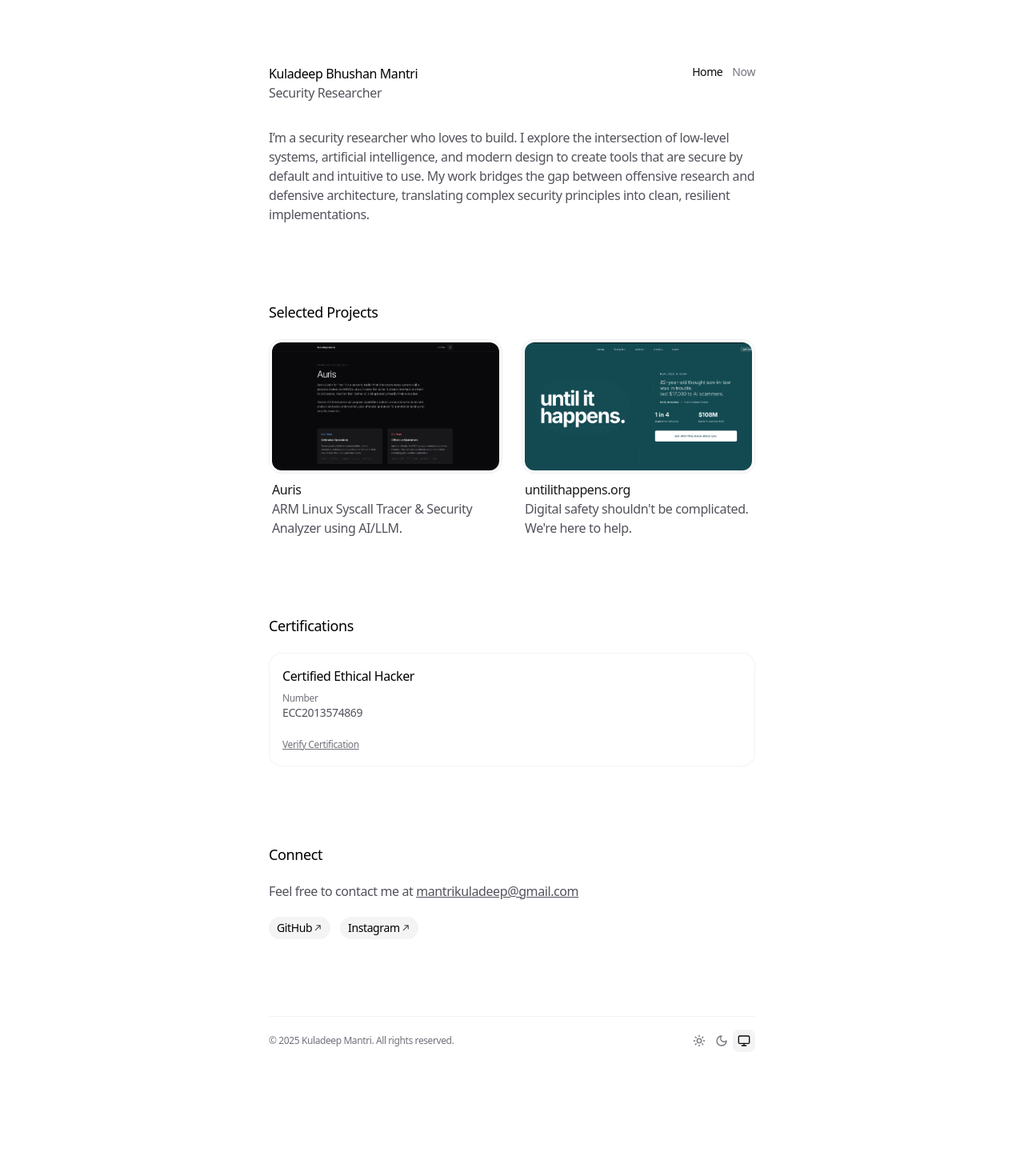
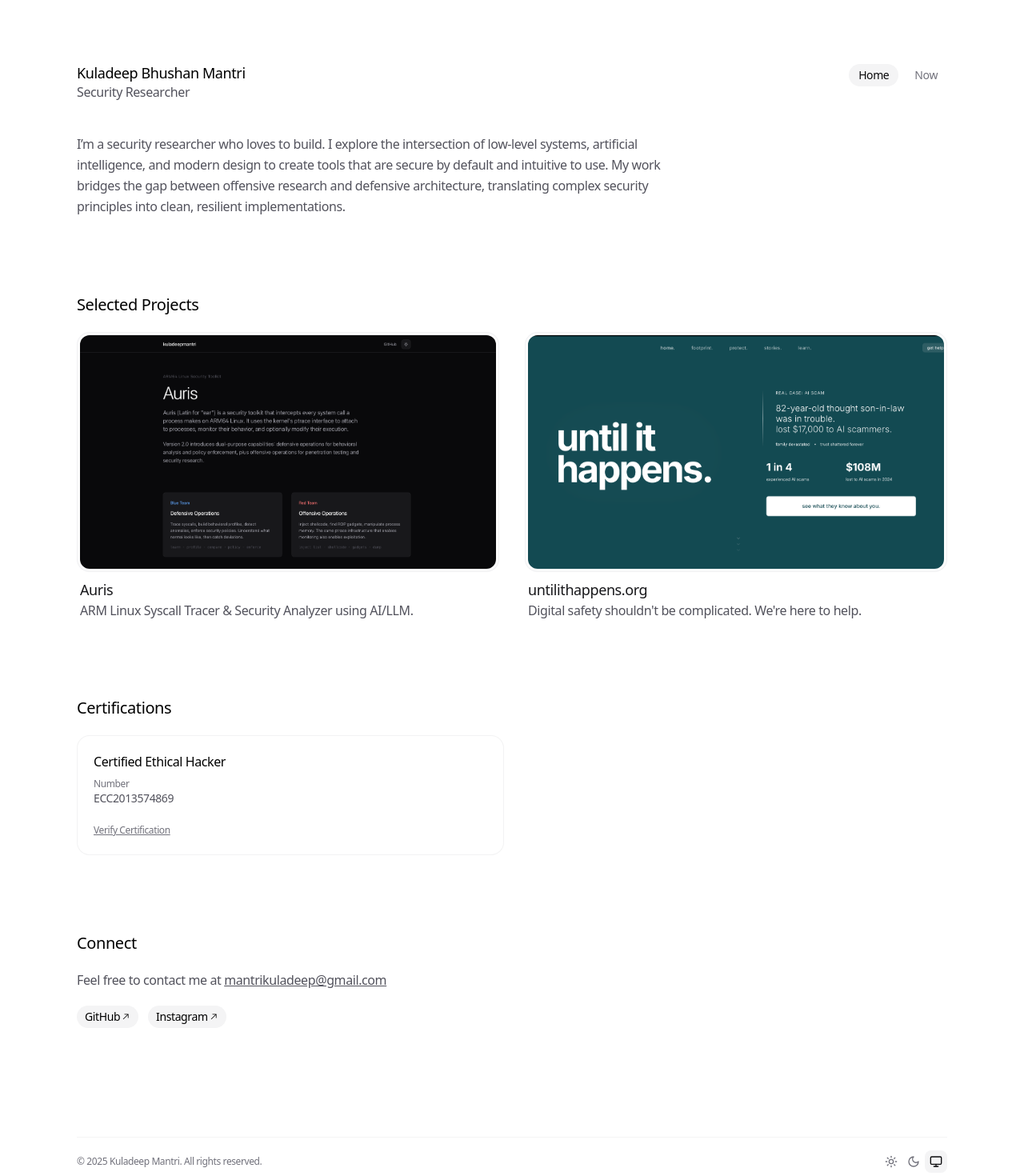
Before and after one commit to kuladeepmantri/kuladeepmantri.github.io, a Next.js app: page / in a window 1280 px wide. Shown: the top 1470 px of the page at 80% size. Before the commit the page ends 1331 px from the top, so only its background shows below. Built offline with nearby package versions, Linux system fonts and the light colour scheme.

Commit message:
M-F17-26

```diff
--- a/app/footer.tsx
+++ b/app/footer.tsx
@@ -68,9 +68,9 @@ function ThemeSwitch() {
 
 export function Footer() {
   return (
-    <footer className="mt-24 border-t border-zinc-100 px-0 py-4 dark:border-zinc-800">
-      <div className="flex items-center justify-between">
-        <div className="text-xs text-zinc-500">
+    <footer className="mt-16 border-t border-zinc-100 py-4 sm:mt-20 lg:mt-24 dark:border-zinc-800">
+      <div className="flex flex-col items-center gap-3 sm:flex-row sm:justify-between">
+        <div className="text-center text-xs text-zinc-500 sm:text-left">
           © {new Date().getFullYear()} Kuladeep Mantri. All rights reserved.
         </div>
         <div className="text-xs text-zinc-400">
--- a/app/header.tsx
+++ b/app/header.tsx
@@ -13,23 +13,29 @@ export function Header() {
   const pathname = usePathname()
 
   return (
-    <header className="mb-8 flex items-start justify-between gap-4">
+    <header className="mb-8 flex flex-col gap-4 sm:mb-10 sm:flex-row sm:items-start sm:justify-between">
       <div>
-        <Link href="/" className="font-medium text-black dark:text-white">
+        <Link
+          href="/"
+          className="block max-w-[18rem] text-base font-medium leading-tight text-black dark:text-white sm:max-w-none sm:text-lg"
+        >
           Kuladeep Bhushan Mantri
         </Link>
         <TextEffect
           as="p"
           preset="fade"
           per="char"
-          className="text-zinc-600 dark:text-zinc-500"
+          className="text-sm text-zinc-600 dark:text-zinc-500 sm:text-base"
           delay={0.5}
         >
           Security Researcher
         </TextEffect>
       </div>
 
-      <nav aria-label="Primary" className="flex items-center gap-3 text-sm">
+      <nav
+        aria-label="Primary"
+        className="flex flex-wrap items-center gap-2 text-sm sm:justify-end"
+      >
         {NAV_ITEMS.map((item) => {
           const isActive =
             item.href === '/' ? pathname === '/' : pathname?.startsWith(item.href)
@@ -39,9 +45,9 @@ export function Header() {
               key={item.href}
               href={item.href}
               className={cn(
-                'transition-colors hover:text-zinc-950 dark:hover:text-zinc-50',
+                'rounded-full px-3 py-1 transition-colors hover:bg-zinc-100 hover:text-zinc-950 dark:hover:bg-zinc-800 dark:hover:text-zinc-50',
                 isActive
-                  ? 'text-zinc-950 dark:text-zinc-50'
+                  ? 'bg-zinc-100 text-zinc-950 dark:bg-zinc-800 dark:text-zinc-50'
                   : 'text-zinc-500 dark:text-zinc-400',
               )}
               aria-current={isActive ? 'page' : undefined}
--- a/app/layout.tsx
+++ b/app/layout.tsx
@@ -67,7 +67,7 @@ export default function RootLayout({
           defaultTheme="system"
         >
           <div className="flex min-h-screen w-full flex-col">
-            <div className="relative mx-auto w-full max-w-screen-sm flex-1 px-4 pt-20">
+            <div className="relative mx-auto w-full max-w-6xl flex-1 px-4 pt-12 sm:px-6 sm:pt-16 lg:px-8 lg:pt-20">
               <Header />
               {children}
               <Footer />
--- a/app/now/page.tsx
+++ b/app/now/page.tsx
@@ -8,21 +8,21 @@ export const metadata: Metadata = {
 
 export default function NowPage() {
   return (
-    <main className="space-y-8">
-      <section className="space-y-3">
-        <h1 className="text-2xl font-semibold text-zinc-900 dark:text-zinc-100">
+    <main className="space-y-6 pb-8 sm:space-y-8 sm:pb-10">
+      <section className="max-w-3xl space-y-3">
+        <h1 className="text-2xl font-semibold text-zinc-900 sm:text-3xl dark:text-zinc-100">
           Now
         </h1>
-        <p className="text-zinc-600 dark:text-zinc-400">
+        <p className="text-sm text-zinc-600 sm:text-base dark:text-zinc-400">
           Current experiments and tools I am actively building.
         </p>
       </section>
 
-      <section className="space-y-4">
+      <section className="grid grid-cols-1 gap-4 md:grid-cols-2 xl:grid-cols-3">
         {NOW_ITEMS.map((item) => (
           <article
             key={item.id}
-            className="rounded-2xl border border-zinc-200/70 bg-white p-4 dark:border-zinc-800 dark:bg-zinc-950"
+            className="flex h-full flex-col rounded-2xl border border-zinc-200/70 bg-white p-4 sm:p-5 dark:border-zinc-800 dark:bg-zinc-950"
           >
             <div className="mb-2 flex flex-wrap items-center justify-between gap-2">
               <h2 className="text-base font-medium text-zinc-900 dark:text-zinc-100">
@@ -33,11 +33,11 @@ export default function NowPage() {
               </span>
             </div>
 
-            <p className="mb-3 text-sm text-zinc-600 dark:text-zinc-400">
+            <p className="mb-4 text-sm text-zinc-600 dark:text-zinc-400">
               {item.summary}
             </p>
 
-            <div className="flex flex-wrap gap-2">
+            <div className="mt-auto flex flex-wrap gap-2">
               {item.tools.map((tool) => (
                 <span
                   key={tool}
--- a/app/page.tsx
+++ b/app/page.tsx
@@ -70,7 +70,7 @@ function MagneticSocialLink({
         href={link}
         target="_blank"
         rel="noopener noreferrer"
-        className="group relative inline-flex shrink-0 items-center gap-[1px] rounded-full bg-zinc-100 px-2.5 py-1 text-sm text-black transition-colors duration-200 hover:bg-zinc-950 hover:text-zinc-50 dark:bg-zinc-800 dark:text-zinc-100 dark:hover:bg-zinc-700"
+        className="group relative inline-flex shrink-0 items-center gap-[1px] rounded-full bg-zinc-100 px-2.5 py-1 text-xs text-black transition-colors duration-200 hover:bg-zinc-950 hover:text-zinc-50 sm:text-sm dark:bg-zinc-800 dark:text-zinc-100 dark:hover:bg-zinc-700"
       >
         {children}
         <svg
@@ -96,17 +96,18 @@ function MagneticSocialLink({
 export default function Personal() {
   return (
     <motion.main
-      className="space-y-24"
+      className="space-y-14 pb-8 sm:space-y-20 sm:pb-10 lg:space-y-24"
       variants={VARIANTS_CONTAINER}
       initial="hidden"
       animate="visible"
     >
       <motion.section
+        className="max-w-3xl"
         variants={VARIANTS_SECTION}
         transition={TRANSITION_SECTION}
       >
         <div className="flex-1">
-          <p className="text-zinc-600 dark:text-zinc-400">
+          <p className="text-sm leading-relaxed text-zinc-600 sm:text-base dark:text-zinc-400">
             I’m a security researcher who loves to build. I explore the intersection of low-level systems, artificial intelligence, and modern design to create tools that are secure by default and intuitive to use. My work bridges the gap between offensive research and defensive architecture, translating complex security principles into clean, resilient implementations.
           </p>
         </div>
@@ -116,8 +117,10 @@ export default function Personal() {
         variants={VARIANTS_SECTION}
         transition={TRANSITION_SECTION}
       >
-        <h3 className="mb-5 text-lg font-medium">Selected Projects</h3>
-        <div className="grid grid-cols-1 gap-6 sm:grid-cols-2">
+        <h3 className="mb-4 text-lg font-medium sm:mb-5 sm:text-xl">
+          Selected Projects
+        </h3>
+        <div className="grid grid-cols-1 gap-6 sm:gap-8 lg:grid-cols-2">
           {PROJECTS.map((project, index) => (
             <div key={project.name} className="space-y-2">
               <div className="relative rounded-2xl bg-zinc-50/40 p-1 ring-1 ring-zinc-200/50 ring-inset dark:bg-zinc-950/40 dark:ring-zinc-800/50">
@@ -130,7 +133,7 @@ export default function Personal() {
               </div>
               <div className="px-1">
                 <a
-                  className="font-base group relative inline-block font-[450] text-zinc-900 dark:text-zinc-50"
+                  className="font-base group relative inline-block text-base font-[450] text-zinc-900 sm:text-lg dark:text-zinc-50"
                   href={project.link}
                   target="_blank"
                   rel="noopener noreferrer"
@@ -151,8 +154,10 @@ export default function Personal() {
         variants={VARIANTS_SECTION}
         transition={TRANSITION_SECTION}
       >
-        <h3 className="mb-5 text-lg font-medium">Certifications</h3>
-        <div className="flex flex-col space-y-4">
+        <h3 className="mb-4 text-lg font-medium sm:mb-5 sm:text-xl">
+          Certifications
+        </h3>
+        <div className="grid grid-cols-1 gap-4 sm:gap-5 lg:grid-cols-2">
           {CERTIFICATIONS.map((cert) => (
             <div
               key={cert.id}
@@ -162,7 +167,7 @@ export default function Personal() {
                 className="from-zinc-900 via-zinc-800 to-zinc-700 blur-2xl dark:from-zinc-100 dark:via-zinc-200 dark:to-zinc-50"
                 size={64}
               />
-              <div className="relative h-full w-full rounded-[15px] bg-white p-4 dark:bg-zinc-950">
+              <div className="relative h-full w-full rounded-[15px] bg-white p-4 sm:p-5 dark:bg-zinc-950">
                 <div className="flex flex-col sm:flex-row justify-between items-start sm:items-center mb-2">
                   <h4 className="font-medium dark:text-zinc-100">
                     {cert.name}
@@ -188,20 +193,19 @@ export default function Personal() {
         </div>
       </motion.section>
 
-
-
       <motion.section
+        className="max-w-3xl"
         variants={VARIANTS_SECTION}
         transition={TRANSITION_SECTION}
       >
-        <h3 className="mb-5 text-lg font-medium">Connect</h3>
-        <p className="mb-5 text-zinc-600 dark:text-zinc-400">
+        <h3 className="mb-4 text-lg font-medium sm:mb-5 sm:text-xl">Connect</h3>
+        <p className="mb-5 text-sm text-zinc-600 sm:text-base dark:text-zinc-400">
           Feel free to contact me at{' '}
           <a className="underline dark:text-zinc-300" href={`mailto:${EMAIL}`}>
             {EMAIL}
           </a>
         </p>
-        <div className="flex items-center justify-start space-x-3">
+        <div className="flex flex-wrap items-center gap-2 sm:gap-3">
           {SOCIAL_LINKS.map((link) => (
             <MagneticSocialLink key={link.label} link={link.link}>
               {link.label}
```
